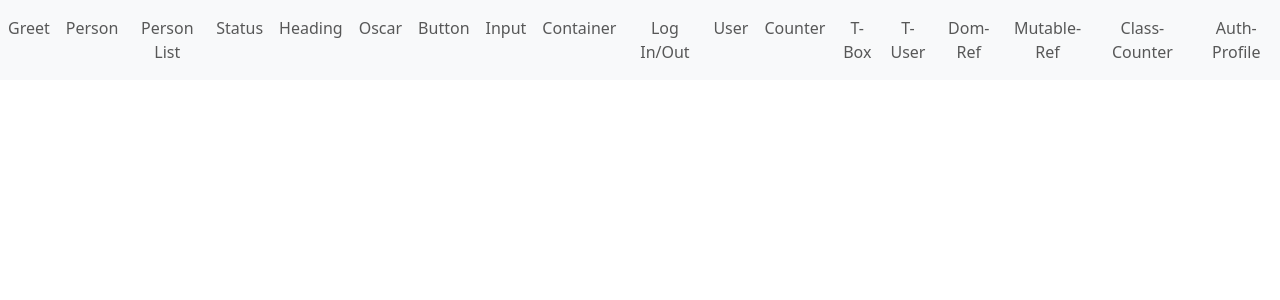
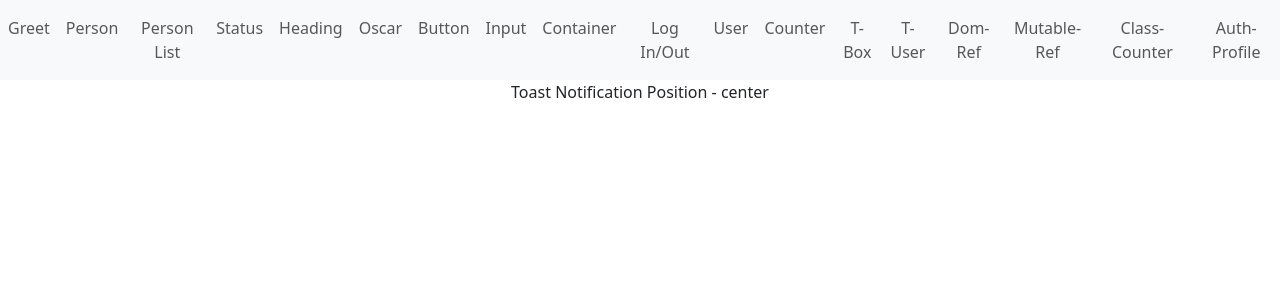
Before and after one commit to lucifercodz/ts-react, a React (Create React App) app: page /toast in a window 1280 px wide. Shown: the top 300 px of the page. Built offline with nearby package versions, Linux system fonts and the light colour scheme.

Commit message:
adding toast

```diff
--- a/src/App.tsx
+++ b/src/App.tsx
@@ -27,6 +27,7 @@ import { Private } from './components/auth/Private';
 import { Profile } from './components/auth/Profile';
 import { GenList } from './components/generics/GenList';
 import { RandomNumber } from './components/restriction/RandomNumber';
+import { Toast } from './components/templateliterals/Toast';
 
 function App() {
   const personName = {
@@ -226,6 +227,12 @@ function App() {
               path="/r-number"
               element={<RandomNumber value={10} isnegative />}>
             </Route>
+
+            <Route
+              caseSensitive
+              path="/toast"
+              element={<Toast position="center" />}>
+            </Route>
           </Routes>
       </Router>
     </div>
--- /dev/null
+++ b/src/components/templateliterals/Toast.tsx
@@ -0,0 +1,12 @@
+type HorizontalPostion = 'left' | 'Right' | 'center'
+type VerticalPosition = 'top' | 'center' | 'bottom'
+
+type ToastProps = {
+    position:
+    | Exclude<`${HorizontalPostion}-${VerticalPosition}`, 'center-center'>
+    | 'center'
+}
+
+export const Toast = ({ position }: ToastProps) => {
+    return <div>Toast Notification Position - {position}</div>
+}
```
